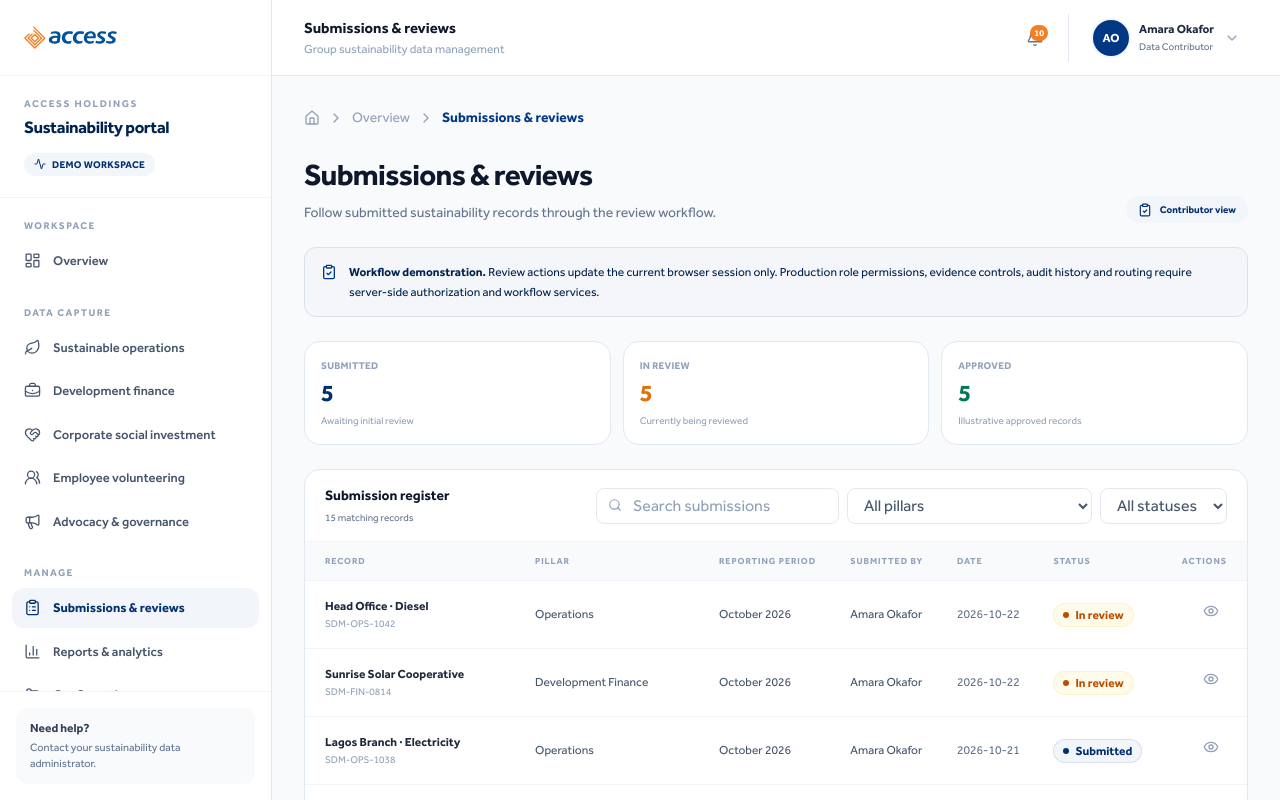
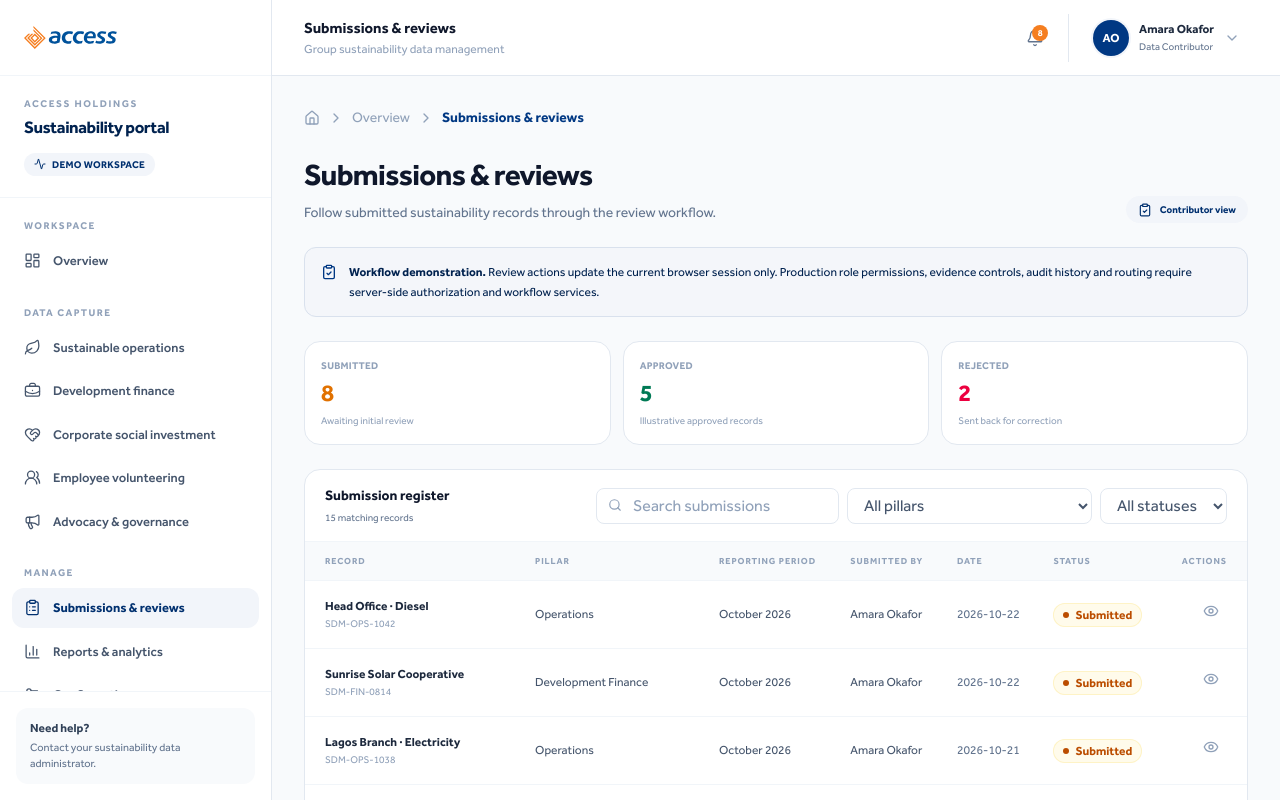
Before and after one commit to thedejirichards/SustanabilityDataManagementPortal, a React (Vite) app: page /submissions in a window 1280 px wide. Shown: the top 800 px of the page. Built offline with nearby package versions, Linux system fonts and the light colour scheme.

Commit message:
Latest push before meeting

```diff
--- a/src/components/Header.tsx
+++ b/src/components/Header.tsx
@@ -25,7 +25,7 @@ export default function Header({ onMenuClick }: HeaderProps) {
   const { records } = useSustainability()
   const location = useLocation()
   const title = pillars.find((pillar) => pillar.path === location.pathname)?.title ?? pageTitles[location.pathname] ?? 'Sustainability portal'
-  const pendingCount = records.filter((record) => record.status === 'Submitted' || record.status === 'In review').length
+  const pendingCount = records.filter((record) => record.status === 'Submitted').length
 
   return (
     <header className="relative z-20 flex h-[68px] shrink-0 items-center justify-between border-b border-slate-200 bg-white px-4 sm:px-6 lg:h-[76px] lg:px-8">
--- a/src/components/StatusBadge.tsx
+++ b/src/components/StatusBadge.tsx
@@ -1,10 +1,9 @@
 import type { RecordStatus } from '../data/sustainability'
 
 const classes: Record<RecordStatus, string> = {
-  Submitted: 'bg-brand-50 text-brand-700 ring-brand-100',
-  'In review': 'bg-amber-50 text-amber-700 ring-amber-100',
+  Submitted: 'bg-amber-50 text-amber-700 ring-amber-100',
   Approved: 'bg-emerald-50 text-emerald-700 ring-emerald-100',
-  Returned: 'bg-rose-50 text-rose-700 ring-rose-100',
+  Rejected: 'bg-rose-50 text-rose-700 ring-rose-100',
 }
 
 export default function StatusBadge({ status }: { status: RecordStatus }) {
--- a/src/data/sustainability.ts
+++ b/src/data/sustainability.ts
@@ -10,7 +10,7 @@ import {
 import type { AppRole } from './users'
 
 export type PillarKey = 'operations' | 'finance' | 'csi' | 'volunteering' | 'advocacy'
-export type RecordStatus = 'Submitted' | 'In review' | 'Approved' | 'Returned'
+export type RecordStatus = 'Submitted' | 'Approved' | 'Rejected'
 export type FieldType = 'text' | 'number' | 'date' | 'select' | 'textarea' | 'file'
 
 export interface SustainabilityRecord {
@@ -239,7 +239,7 @@ export function canSubmitRecords(role: AppRole) {
 
 export const demoRecords: SustainabilityRecord[] = [
   {
-    id: 'SDM-OPS-1042', pillar: 'operations', name: 'Head Office · Diesel', category: 'Diesel', period: '2026-10', country: 'Nigeria', subsidiary: 'Access Holdings', businessUnit: 'Group Operations', location: 'Victoria Island, Lagos', status: 'In review', submittedBy: 'Amara Okafor', submittedAt: '2026-10-22',
+    id: 'SDM-OPS-1042', pillar: 'operations', name: 'Head Office · Diesel', category: 'Diesel', period: '2026-10', country: 'Nigeria', subsidiary: 'Access Holdings', businessUnit: 'Group Operations', location: 'Victoria Island, Lagos', status: 'Submitted', submittedBy: 'Amara Okafor', submittedAt: '2026-10-22',
     values: { category: 'Diesel', consumptionValue: '1,250', unit: 'L', sourceReference: 'DEMO-INV-1042' },
   },
   {
@@ -251,7 +251,7 @@ export const demoRecords: SustainabilityRecord[] = [
     values: { category: 'Air travel', consumptionValue: '14', unit: 'trips', sourceReference: 'DEMO-TRV-1027' },
   },
   {
-    id: 'SDM-FIN-0814', pillar: 'finance', name: 'Sunrise Solar Cooperative', category: 'Green loans', period: '2026-10', country: 'Nigeria', subsidiary: 'Access Bank', businessUnit: 'Corporate Banking', location: 'Abuja', status: 'In review', submittedBy: 'Amara Okafor', submittedAt: '2026-10-22',
+    id: 'SDM-FIN-0814', pillar: 'finance', name: 'Sunrise Solar Cooperative', category: 'Green loans', period: '2026-10', country: 'Nigeria', subsidiary: 'Access Bank', businessUnit: 'Corporate Banking', location: 'Abuja', status: 'Submitted', submittedBy: 'Amara Okafor', submittedAt: '2026-10-22',
     values: { category: 'Green loans', businessFunction: 'Corporate Banking', productType: 'Renewable energy facility', useOfFunds: 'Illustrative financing for distributed solar installations.', amountFinanced: '75,000,000', currency: 'NGN', beneficiaries: '18', sdgs: '7, 8, 13' },
   },
   {
@@ -271,7 +271,7 @@ export const demoRecords: SustainabilityRecord[] = [
     values: { initiativeDetails: 'Illustrative preventive health outreach.', livesImpacted: '190', populationSegment: 'Community residents', implementationLocation: 'Kumasi', implementingPartner: 'Demo Health Partners', amountSupported: '4,500,000', currency: 'GHS', sdgs: '3, 10', evidence: '' },
   },
   {
-    id: 'SDM-CSI-0399', pillar: 'csi', name: 'Green Neighbourhoods', category: 'Environment', period: '2026-08', country: 'Kenya', subsidiary: 'Access Bank', businessUnit: 'Sustainability', location: 'Nairobi', status: 'In review', submittedBy: 'Amara Okafor', submittedAt: '2026-09-05',
+    id: 'SDM-CSI-0399', pillar: 'csi', name: 'Green Neighbourhoods', category: 'Environment', period: '2026-08', country: 'Kenya', subsidiary: 'Access Bank', businessUnit: 'Sustainability', location: 'Nairobi', status: 'Rejected', submittedBy: 'Amara Okafor', submittedAt: '2026-09-05',
     values: { initiativeDetails: 'Illustrative urban greening activity.', livesImpacted: '85', populationSegment: 'Urban communities', implementationLocation: 'Nairobi', implementingPartner: 'Demo Green Network', amountSupported: '2,200,000', currency: 'KES', sdgs: '11, 13', evidence: '' },
   },
   {
@@ -279,7 +279,7 @@ export const demoRecords: SustainabilityRecord[] = [
     values: { volunteeringGroup: 'Access Volunteers Lagos', participatingStaff: '34', volunteeringHours: '102', cashContribution: '250,000', currency: 'NGN', beneficiaries: '74', partners: 'Demo Enterprise Network', awards: '', sdgs: '8, 10' },
   },
   {
-    id: 'SDM-VOL-0201', pillar: 'volunteering', name: 'Books & Brighter Futures', category: 'Education', period: '2026-09', country: 'Rwanda', subsidiary: 'Access Bank', businessUnit: 'People & Culture', location: 'Kigali', status: 'In review', submittedBy: 'Amara Okafor', submittedAt: '2026-10-03',
+    id: 'SDM-VOL-0201', pillar: 'volunteering', name: 'Books & Brighter Futures', category: 'Education', period: '2026-09', country: 'Rwanda', subsidiary: 'Access Bank', businessUnit: 'People & Culture', location: 'Kigali', status: 'Rejected', submittedBy: 'Amara Okafor', submittedAt: '2026-10-03',
     values: { volunteeringGroup: 'Access Volunteers Kigali', participatingStaff: '16', volunteeringHours: '48', cashContribution: '0', currency: 'RWF', beneficiaries: '58', partners: 'Demo Learning Trust', awards: '', sdgs: '4, 10' },
   },
   {
@@ -287,7 +287,7 @@ export const demoRecords: SustainabilityRecord[] = [
     values: { volunteeringGroup: 'Access Volunteers Accra', participatingStaff: '23', volunteeringHours: '69', cashContribution: '', currency: 'GHS', beneficiaries: '160', partners: 'Demo Coastal Alliance', awards: '', sdgs: '11, 13' },
   },
   {
-    id: 'SDM-ADV-0116', pillar: 'advocacy', name: 'Regional Climate Finance Forum', category: 'Platform / forum', period: '2026-10', country: 'Nigeria', subsidiary: 'Access Holdings', businessUnit: 'Sustainability', location: 'Lagos', status: 'In review', submittedBy: 'Amara Okafor', submittedAt: '2026-10-19',
+    id: 'SDM-ADV-0116', pillar: 'advocacy', name: 'Regional Climate Finance Forum', category: 'Platform / forum', period: '2026-10', country: 'Nigeria', subsidiary: 'Access Holdings', businessUnit: 'Sustainability', location: 'Lagos', status: 'Submitted', submittedBy: 'Amara Okafor', submittedAt: '2026-10-19',
     values: { staffInvolved: 'Group Sustainability Lead', eventDate: '2026-10-14', eventLocation: 'Lagos', awardClass: 'Not applicable', details: 'Illustrative participation in a regional forum.', evidence: '' },
   },
   {
--- a/src/pages/PillarPage.tsx
+++ b/src/pages/PillarPage.tsx
@@ -9,7 +9,7 @@ import { useSustainability } from '../context/useSustainability'
 import { useCurrentUser } from '../context/useCurrentUser'
 
 const PAGE_SIZE = 6
-const statusOptions: RecordStatus[] = ['Submitted', 'In review', 'Approved', 'Returned']
+const statusOptions: RecordStatus[] = ['Submitted', 'Approved', 'Rejected']
 
 function parseOption(option: string) {
   const separator = option.indexOf('|')
@@ -239,10 +239,10 @@ function RecordDetails({ record, pillar, canAct, onStatusChange }: { record: Sus
       </div>
       <div className="mt-5 flex flex-wrap items-center justify-between gap-3 border-t border-slate-100 pt-3">
         <p className="text-[10px] text-slate-400">Submitted {record.submittedAt} · Demonstration record</p>
-        {canAct && (record.status === 'Submitted' || record.status === 'In review') && (
+        {canAct && record.status === 'Submitted' && (
           <div className="flex shrink-0 gap-2">
-            <button type="button" onClick={() => onStatusChange('Returned')} className="inline-flex items-center gap-1.5 rounded-xl border border-slate-200 px-3.5 py-2.5 text-xs font-semibold text-slate-600 hover:bg-slate-50"><RotateCcw className="h-3.5 w-3.5" /> Return</button>
-            <button type="button" onClick={() => onStatusChange('Approved')} className="inline-flex items-center gap-1.5 rounded-xl bg-emerald-600 px-3.5 py-2.5 text-xs font-semibold text-white hover:bg-emerald-700"><Check className="h-3.5 w-3.5" /> Approve</button>
+            <button type="button" onClick={() => onStatusChange('Rejected')} className="inline-flex items-center gap-1.5 rounded-xl border border-slate-200 px-3.5 py-2.5 text-xs font-semibold text-slate-600 hover:bg-slate-50"><RotateCcw className="h-3.5 w-3.5" /> Reject</button>
+            <button type="button" onClick={() => onStatusChange('Approved')} className="inline-flex items-center gap-1.5 rounded-xl bg-brand-600 px-3.5 py-2.5 text-xs font-semibold text-white hover:bg-brand-700"><Check className="h-3.5 w-3.5" /> Approve</button>
           </div>
         )}
       </div>
@@ -276,7 +276,7 @@ export default function PillarPage({ pillar }: { pillar: PillarDefinition }) {
   const totalPages = Math.max(1, Math.ceil(filteredRecords.length / PAGE_SIZE))
   const pageRecords = filteredRecords.slice((page - 1) * PAGE_SIZE, page * PAGE_SIZE)
   const approvedCount = pillarRecords.filter((record) => record.status === 'Approved').length
-  const pendingCount = pillarRecords.filter((record) => record.status === 'In review' || record.status === 'Submitted').length
+  const pendingCount = pillarRecords.filter((record) => record.status === 'Submitted').length
   const operationScopeCounts = {
     scope1: pillarRecords.filter((record) => record.category === 'Diesel' || record.category === 'Petrol').length,
     scope2: pillarRecords.filter((record) => record.category === 'Electricity').length,
@@ -348,7 +348,7 @@ export default function PillarPage({ pillar }: { pillar: PillarDefinition }) {
       <section className="grid grid-cols-1 gap-3 sm:grid-cols-3">
         <div className="rounded-2xl border border-slate-200 bg-white p-4"><p className="text-[10px] font-semibold uppercase tracking-wide text-slate-400">Total records</p><p className="mt-1 text-2xl font-bold text-slate-900">{pillarRecords.length}</p><p className="mt-1 text-[10px] text-slate-400">Illustrative records</p></div>
         <div className="rounded-2xl border border-slate-200 bg-white p-4"><p className="text-[10px] font-semibold uppercase tracking-wide text-slate-400">Approved</p><p className="mt-1 text-2xl font-bold text-emerald-700">{approvedCount}</p><p className="mt-1 text-[10px] text-slate-400">In the demonstration dataset</p></div>
-        <div className="rounded-2xl border border-slate-200 bg-white p-4"><p className="text-[10px] font-semibold uppercase tracking-wide text-slate-400">Awaiting review</p><p className="mt-1 text-2xl font-bold text-amber-600">{pendingCount}</p><p className="mt-1 text-[10px] text-slate-400">Submitted or in review</p></div>
+        <div className="rounded-2xl border border-slate-200 bg-white p-4"><p className="text-[10px] font-semibold uppercase tracking-wide text-slate-400">Awaiting review</p><p className="mt-1 text-2xl font-bold text-amber-600">{pendingCount}</p><p className="mt-1 text-[10px] text-slate-400">Submitted, awaiting decision</p></div>
       </section>
 
       <section className="overflow-hidden rounded-2xl border border-slate-200 bg-white">
--- a/src/pages/ReportsPage.tsx
+++ b/src/pages/ReportsPage.tsx
@@ -5,7 +5,7 @@ import Breadcrumb from '../components/Breadcrumb'
 import { formatPeriod, pillars, periods, type RecordStatus } from '../data/sustainability'
 import { useSustainability } from '../context/useSustainability'
 
-const statuses: RecordStatus[] = ['Submitted', 'In review', 'Approved', 'Returned']
+const statuses: RecordStatus[] = ['Submitted', 'Approved', 'Rejected']
 
 export default function ReportsPage() {
   const { records } = useSustainability()
@@ -21,7 +21,7 @@ export default function ReportsPage() {
   }))
   const maxCount = Math.max(1, ...byPillar.map((item) => item.count))
   const approvedCount = filteredRecords.filter((record) => record.status === 'Approved').length
-  const pendingCount = filteredRecords.filter((record) => record.status === 'Submitted' || record.status === 'In review').length
+  const pendingCount = filteredRecords.filter((record) => record.status === 'Submitted').length
 
   function exportCsv() {
     const headers = ['Record ID', 'Pillar', 'Record name', 'Category', 'Reporting period', 'Country', 'Subsidiary', 'Business unit', 'Location', 'Status', 'Submitted by', 'Submitted date']
@@ -71,7 +71,7 @@ export default function ReportsPage() {
       <section className="grid grid-cols-1 gap-4 sm:grid-cols-3">
         <div className="rounded-2xl border border-slate-200 bg-white p-5"><p className="text-[10px] font-semibold uppercase tracking-wide text-slate-400">Records in report</p><p className="mt-1 text-3xl font-bold tracking-tight text-slate-900">{filteredRecords.length}</p><p className="mt-1 text-[10px] text-slate-400">Illustrative submissions</p></div>
         <div className="rounded-2xl border border-slate-200 bg-white p-5"><p className="text-[10px] font-semibold uppercase tracking-wide text-slate-400">Approved</p><p className="mt-1 text-3xl font-bold tracking-tight text-emerald-700">{approvedCount}</p><p className="mt-1 text-[10px] text-slate-400">In the selected view</p></div>
-        <div className="rounded-2xl border border-slate-200 bg-white p-5"><p className="text-[10px] font-semibold uppercase tracking-wide text-slate-400">Awaiting review</p><p className="mt-1 text-3xl font-bold tracking-tight text-amber-600">{pendingCount}</p><p className="mt-1 text-[10px] text-slate-400">Submitted or in review</p></div>
+        <div className="rounded-2xl border border-slate-200 bg-white p-5"><p className="text-[10px] font-semibold uppercase tracking-wide text-slate-400">Awaiting review</p><p className="mt-1 text-3xl font-bold tracking-tight text-amber-600">{pendingCount}</p><p className="mt-1 text-[10px] text-slate-400">Submitted, awaiting decision</p></div>
       </section>
 
       <section className="grid grid-cols-1 gap-5 xl:grid-cols-[minmax(0,1.1fr)_minmax(360px,0.9fr)]">
@@ -93,7 +93,7 @@ export default function ReportsPage() {
           <div className="mt-5 space-y-2">
             {statuses.map((item) => {
               const count = filteredRecords.filter((record) => record.status === item).length
-              const colors: Record<RecordStatus, string> = { Submitted: 'bg-brand-500', 'In review': 'bg-amber-500', Approved: 'bg-emerald-500', Returned: 'bg-rose-500' }
+              const colors: Record<RecordStatus, string> = { Submitted: 'bg-amber-500', Approved: 'bg-emerald-500', Rejected: 'bg-rose-500' }
               return <div key={item} className="flex items-center justify-between rounded-xl bg-slate-50 px-3.5 py-3"><span className="flex items-center gap-2.5 text-xs font-medium text-slate-700"><span className={`h-2 w-2 rounded-full ${colors[item]}`} />{item}</span><span className="text-xs font-bold text-slate-800">{count}</span></div>
             })}
           </div>
--- a/src/pages/SubmissionsPage.tsx
+++ b/src/pages/SubmissionsPage.tsx
@@ -9,7 +9,7 @@ import { useSustainability } from '../context/useSustainability'
 import { useCurrentUser } from '../context/useCurrentUser'
 
 const PAGE_SIZE = 8
-const statuses: RecordStatus[] = ['Submitted', 'In review', 'Approved', 'Returned']
+const statuses: RecordStatus[] = ['Submitted', 'Approved', 'Rejected']
 
 export default function SubmissionsPage() {
   const { records, updateStatus } = useSustainability()
@@ -30,7 +30,7 @@ export default function SubmissionsPage() {
   const pageCount = Math.max(1, Math.ceil(filteredRecords.length / PAGE_SIZE))
   const pageRecords = filteredRecords.slice((page - 1) * PAGE_SIZE, page * PAGE_SIZE)
   const submittedCount = records.filter((record) => record.status === 'Submitted').length
-  const inReviewCount = records.filter((record) => record.status === 'In review').length
+  const rejectedCount = records.filter((record) => record.status === 'Rejected').length
   const approvedCount = records.filter((record) => record.status === 'Approved').length
 
   function changeStatus(record: SustainabilityRecord, next: RecordStatus) {
@@ -52,9 +52,9 @@ export default function SubmissionsPage() {
       </div>
 
       <section className="grid grid-cols-1 gap-3 sm:grid-cols-3">
-        <div className="rounded-2xl border border-slate-200 bg-white p-4"><p className="text-[10px] font-semibold uppercase tracking-wide text-slate-400">Submitted</p><p className="mt-1 text-2xl font-bold text-brand-700">{submittedCount}</p><p className="mt-1 text-[10px] text-slate-400">Awaiting initial review</p></div>
-        <div className="rounded-2xl border border-slate-200 bg-white p-4"><p className="text-[10px] font-semibold uppercase tracking-wide text-slate-400">In review</p><p className="mt-1 text-2xl font-bold text-amber-600">{inReviewCount}</p><p className="mt-1 text-[10px] text-slate-400">Currently being reviewed</p></div>
+        <div className="rounded-2xl border border-slate-200 bg-white p-4"><p className="text-[10px] font-semibold uppercase tracking-wide text-slate-400">Submitted</p><p className="mt-1 text-2xl font-bold text-amber-600">{submittedCount}</p><p className="mt-1 text-[10px] text-slate-400">Awaiting initial review</p></div>
         <div className="rounded-2xl border border-slate-200 bg-white p-4"><p className="text-[10px] font-semibold uppercase tracking-wide text-slate-400">Approved</p><p className="mt-1 text-2xl font-bold text-emerald-700">{approvedCount}</p><p className="mt-1 text-[10px] text-slate-400">Illustrative approved records</p></div>
+        <div className="rounded-2xl border border-slate-200 bg-white p-4"><p className="text-[10px] font-semibold uppercase tracking-wide text-slate-400">Rejected</p><p className="mt-1 text-2xl font-bold text-rose-600">{rejectedCount}</p><p className="mt-1 text-[10px] text-slate-400">Sent back for correction</p></div>
       </section>
 
       <section className="overflow-hidden rounded-2xl border border-slate-200 bg-white">
@@ -84,9 +84,9 @@ export default function SubmissionsPage() {
                   <td className="whitespace-nowrap px-5 py-3.5 text-right">
                     <div className="inline-flex items-center gap-1.5">
                       <button type="button" onClick={() => setSelected(record)} aria-label={`View ${record.name}`} className="rounded-lg p-2 text-slate-400 hover:bg-slate-100 hover:text-brand-600"><Eye className="h-4 w-4" /></button>
-                      {canAct && (record.status === 'Submitted' || record.status === 'In review') && <>
-                        <button type="button" onClick={() => changeStatus(record, 'Approved')} title="Approve" className="inline-flex h-8 items-center gap-1 rounded-lg bg-emerald-50 px-2.5 text-[10px] font-semibold text-emerald-700 hover:bg-emerald-100"><Check className="h-3.5 w-3.5" /><span className="hidden sm:inline">Approve</span></button>
-                        <button type="button" onClick={() => changeStatus(record, 'Returned')} title="Return for correction" className="inline-flex h-8 items-center gap-1 rounded-lg border border-slate-200 px-2.5 text-[10px] font-semibold text-slate-600 hover:bg-slate-50"><RotateCcw className="h-3.5 w-3.5" /><span className="hidden sm:inline">Return</span></button>
+                      {canAct && record.status === 'Submitted' && <>
+                        <button type="button" onClick={() => changeStatus(record, 'Approved')} title="Approve" className="inline-flex h-8 items-center gap-1 rounded-lg bg-brand-50 px-2.5 text-[10px] font-semibold text-brand-700 hover:bg-brand-100"><Check className="h-3.5 w-3.5" /><span className="hidden sm:inline">Approve</span></button>
+                        <button type="button" onClick={() => changeStatus(record, 'Rejected')} title="Reject" className="inline-flex h-8 items-center gap-1 rounded-lg border border-slate-200 px-2.5 text-[10px] font-semibold text-slate-600 hover:bg-rose-50 hover:text-rose-700"><RotateCcw className="h-3.5 w-3.5" /><span className="hidden sm:inline">Reject</span></button>
                       </>}
                     </div>
                   </td>
@@ -107,7 +107,7 @@ export default function SubmissionsPage() {
           <dl className="mt-5 grid grid-cols-2 gap-3">
             {[['Reporting period', formatPeriod(selected.period)], ['Country', selected.country], ['Subsidiary', selected.subsidiary], ['Business unit', selected.businessUnit], ['Location', selected.location], ['Submitted by', selected.submittedBy], ...Object.entries(selected.values).filter(([, value]) => value).map(([key, value]) => [key.replace(/[A-Z]/g, (letter) => ` ${letter.toLowerCase()}`), value])].map(([label, value]) => <div key={label} className="rounded-xl bg-slate-50 px-3 py-2.5"><dt className="text-[9px] font-bold uppercase tracking-wide text-slate-400">{label}</dt><dd className="mt-1 break-words text-xs font-medium text-slate-700">{value}</dd></div>)}
           </dl>
-          {canAct && (selected.status === 'Submitted' || selected.status === 'In review') && <div className="mt-5 flex justify-end gap-2 border-t border-slate-100 pt-4"><button type="button" onClick={() => changeStatus(selected, 'Returned')} className="inline-flex items-center gap-1.5 rounded-xl border border-slate-200 px-3.5 py-2.5 text-xs font-semibold text-slate-600 hover:bg-slate-50"><RotateCcw className="h-3.5 w-3.5" /> Return</button><button type="button" onClick={() => changeStatus(selected, 'Approved')} className="inline-flex items-center gap-1.5 rounded-xl bg-emerald-600 px-3.5 py-2.5 text-xs font-semibold text-white hover:bg-emerald-700"><Check className="h-3.5 w-3.5" /> Approve</button></div>}
+          {canAct && selected.status === 'Submitted' && <div className="mt-5 flex justify-end gap-2 border-t border-slate-100 pt-4"><button type="button" onClick={() => changeStatus(selected, 'Rejected')} className="inline-flex items-center gap-1.5 rounded-xl border border-slate-200 px-3.5 py-2.5 text-xs font-semibold text-slate-600 hover:bg-rose-50 hover:text-rose-700"><RotateCcw className="h-3.5 w-3.5" /> Reject</button><button type="button" onClick={() => changeStatus(selected, 'Approved')} className="inline-flex items-center gap-1.5 rounded-xl bg-brand-600 px-3.5 py-2.5 text-xs font-semibold text-white hover:bg-brand-700"><Check className="h-3.5 w-3.5" /> Approve</button></div>}
           <p className="mt-4 text-[10px] leading-4 text-slate-400">Demo review actions update this session only; audit history and server-side access controls are not connected.</p>
         </div>}
       </Modal>
--- a/src/pages/SustainabilityDashboardPage.tsx
+++ b/src/pages/SustainabilityDashboardPage.tsx
@@ -140,7 +140,7 @@ export default function SustainabilityDashboardPage() {
     && (pillar === 'all' || record.pillar === pillar),
   ), [records, period, country, subsidiary, businessUnit, pillar])
   const approvedCount = filteredRecords.filter((record) => record.status === 'Approved').length
-  const reviewCount = filteredRecords.filter((record) => record.status === 'In review' || record.status === 'Submitted').length
+  const reviewCount = filteredRecords.filter((record) => record.status === 'Submitted').length
   const activePillars = pillars.filter((item) => filteredRecords.some((record) => record.pillar === item.key)).length
   const recentRecords = filteredRecords.slice().sort((a, b) => b.submittedAt.localeCompare(a.submittedAt)).slice(0, 5)
   const operationsCount = filteredRecords.filter((record) => record.pillar === 'operations').length
@@ -187,7 +187,7 @@ export default function SustainabilityDashboardPage() {
       <section className="grid grid-cols-1 gap-4 sm:grid-cols-2 xl:grid-cols-4" aria-label="Sustainability indicators">
         <MetricCard label="Records in view" value={filteredRecords.length.toLocaleString()} note="Illustrative records matching the filters" icon={FilePlus2} tone="blue" suffix={<span className="inline-flex items-center gap-1 rounded-full bg-slate-50 px-2 py-1 text-[9px] font-semibold text-slate-500"><ArrowUpRight className="h-3 w-3" /> Demo</span>} />
         <MetricCard label="Approved submissions" value={approvedCount.toLocaleString()} note="Approved in the demonstration dataset" icon={ClipboardCheck} tone="green" />
-        <MetricCard label="Awaiting review" value={reviewCount.toLocaleString()} note="Submitted or currently in review" icon={Clock3} tone="amber" suffix={<Link to="/submissions" className="text-[10px] font-semibold text-brand-600 hover:underline">Review queue</Link>} />
+        <MetricCard label="Awaiting review" value={reviewCount.toLocaleString()} note="Submitted, awaiting decision" icon={Clock3} tone="amber" suffix={<Link to="/submissions" className="text-[10px] font-semibold text-brand-600 hover:underline">Review queue</Link>} />
         <MetricCard label="Pillars with activity" value={`${activePillars} / ${pillars.length}`} note="Pillars with at least one matching record" icon={BarChart3} tone="orange" />
       </section>
 
```
